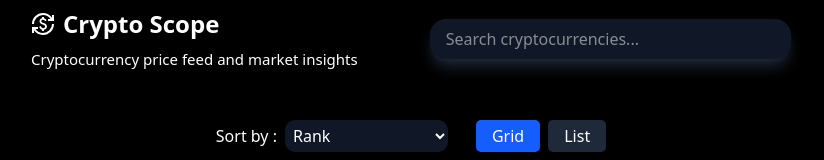
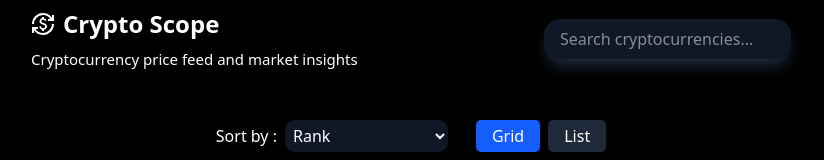
Before and after one commit to DinethSheveen/CryptoTracker, a React (Vite) app: page / in a window 1280 px wide. Shown: the top 160 px of the page, without its empty margins (229-1053 px from the left). Built offline with nearby package versions, Linux system fonts and the light colour scheme; no server answers.

Commit message:
VITE : Conditional rendering components using useLocation hook

```diff
--- /dev/null
+++ b/src/Components/Input.jsx
@@ -0,0 +1,10 @@
+function Input({searchCrypto, setSearchCrypto}) {
+  return (
+    <div>
+        {/* SEARCH BOX */}
+        <input type="text" placeholder="Search cryptocurrencies..." value={searchCrypto} className="flex-1 bg-gray-900 p-2 rounded-2xl placeholder:px-2 shadow-lg shadow-gray-800" onChange={(e)=>{setSearchCrypto(e.target.value)}}/>
+    </div>
+  )
+}
+
+export default Input
--- a/src/Components/Navbar.jsx
+++ b/src/Components/Navbar.jsx
@@ -1,10 +1,15 @@
 import { MdOutlineCurrencyExchange } from "react-icons/md";
-
+import Input from "./Input";
+import { Link, useLocation } from "react-router-dom";
+import { IoIosArrowRoundBack } from "react-icons/io";
 
 function Navbar({searchCrypto, setSearchCrypto}) {
 
+    const location = useLocation();
+    const isHomePage = location.pathname === "/";
+
   return (
-    <div className='navbar fixed top-0 w-full bg-transparent backdrop-blur-lg py-2'>
+    <div className='navbar fixed top-0 w-full bg-transparent backdrop-blur-lg p-2'>
         {/* POSITION CONTAINER */}
         <div className="flex flex-col justify-between items-center gap-2 max-w-190 mx-auto sm:flex-row sm:gap-18">
             {/* LOGO */}
@@ -20,7 +25,14 @@ function Navbar({searchCrypto, setSearchCrypto}) {
             </div>
 
             {/* SEARCH BOX */}
-            <input type="text" placeholder="Search cryptocurrencies..." value={searchCrypto} className="flex-1 bg-gray-900 p-2 rounded-2xl placeholder:px-2 shadow-lg shadow-gray-800" onChange={(e)=>{setSearchCrypto(e.target.value)}}/>
+            {isHomePage?
+            <Input searchCrypto={searchCrypto} setSearchCrypto={setSearchCrypto}/>
+            :
+            <Link to="/" className="bg-gray-900 p-2 rounded-2xl px-4 shadow-lg shadow-gray-800 flex items-center gap-2">
+                <IoIosArrowRoundBack className="text-2xl"/>
+                Back to list
+            </Link>
+            }
         </div>
     </div>
   )
```
